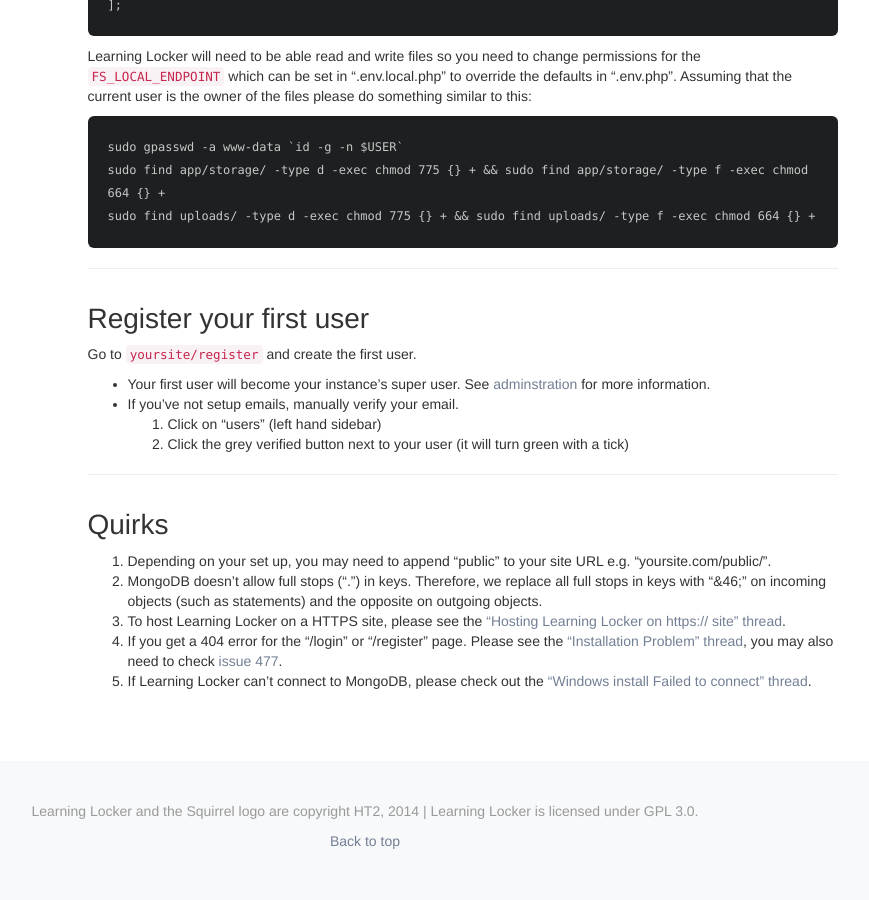
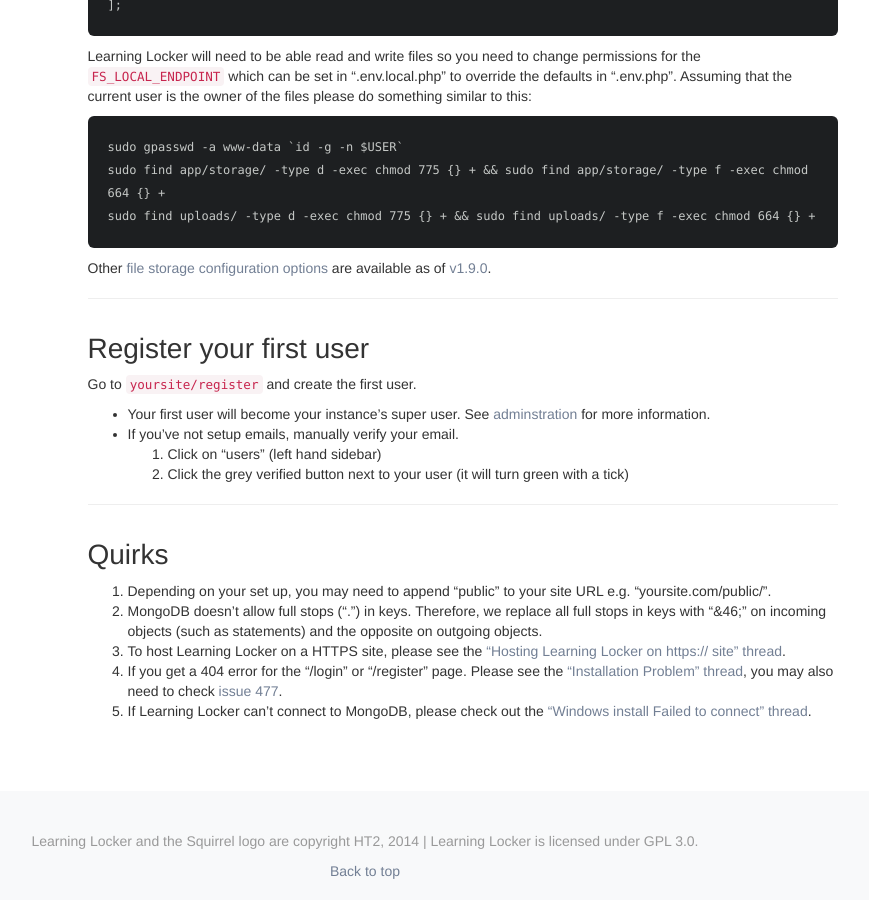
Before and after one commit to LearningLocker/docs, a Jekyll site: the page built from src/installation.md, in a window 1280 px wide and 900 px high, scrolled down 2151 px. Shown: the whole window, without its empty margins (275-1144 px from the left). Built offline with Jekyll 4.4.1, drawn with Linux system fonts in a browser that asks for light colours; nearby versions of some CDN libraries.

Commit message:
Adds documentation about file storage.

```diff
--- a/src/installation.md
+++ b/src/installation.md
@@ -89,6 +89,8 @@
     sudo find app/storage/ -type d -exec chmod 775 {} + && sudo find app/storage/ -type f -exec chmod 664 {} +
     sudo find uploads/ -type d -exec chmod 775 {} + && sudo find uploads/ -type f -exec chmod 664 {} +
 
+Other [file storage configuration options](https://github.com/LearningLocker/learninglocker/blob/master/app/locker/repository/File/readme.md) are available as of [v1.9.0](https://github.com/LearningLocker/learninglocker/releases/tag/v1.9.0).
+
 ## Register your first user
 Go to `yoursite/register` and create the first user.
 
```
